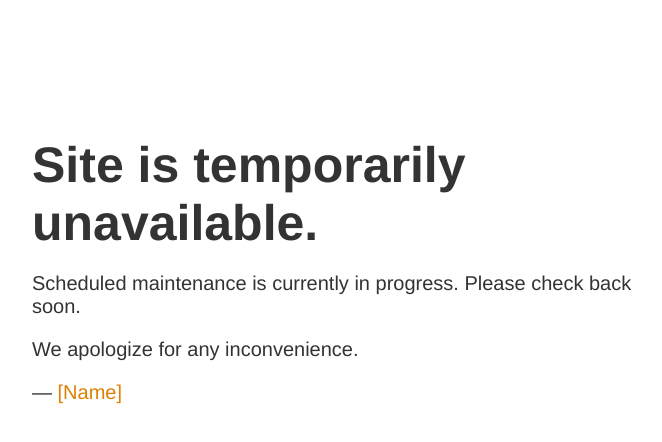
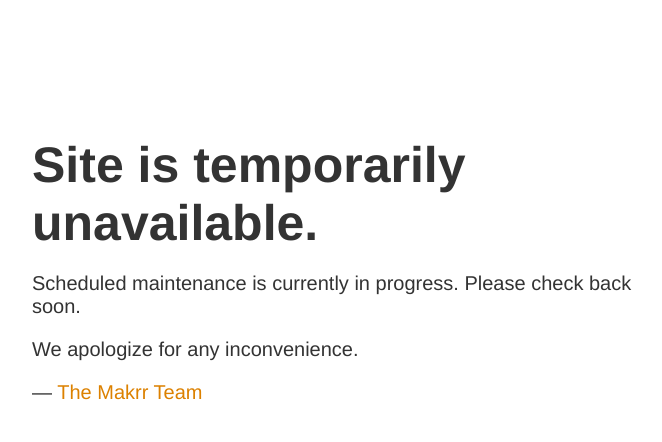
Before and after one commit to Makrr/makrr.github.io, a plain HTML site: page index.html in a window 1280 px wide. Shown: the whole page, without its empty margins (283-945 px from the left). Drawn offline with Linux system fonts and the light colour scheme.

Commit message:
Update index.html

```diff
--- a/index.html
+++ b/index.html
@@ -20,7 +20,7 @@
             <h1>Site is temporarily unavailable.</h1>
             <p>Scheduled maintenance is currently in progress. Please check back soon.</p>
             <p>We apologize for any inconvenience.</p>
-            <p id="signature">&mdash; <a href="mailto:[Email]">[Name]</a></p>
+            <p id="signature">&mdash; <a href="mailto:sbaumgarten@makrr.com">The Makrr Team</a></p>
         </article>
     </body>
 </html>
```
